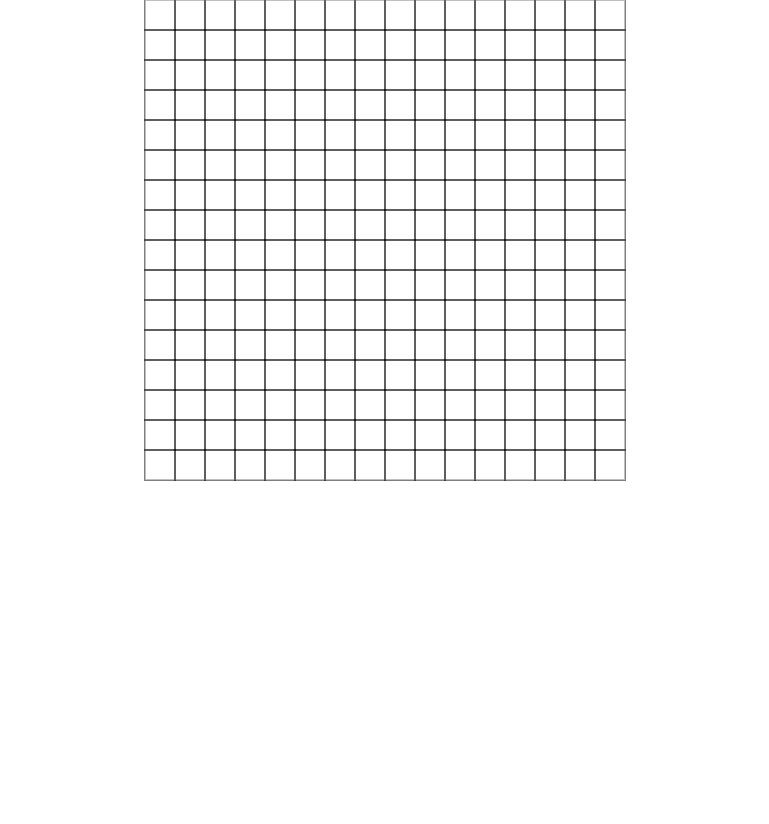
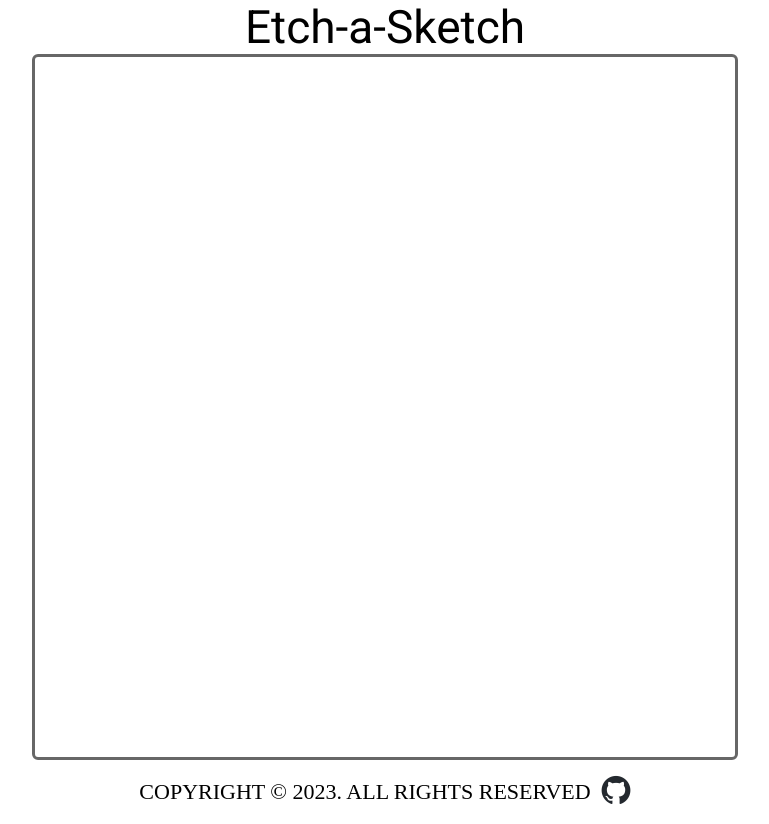
Before and after one commit to prabinbastakoti/Etch-a-Sketch, a plain HTML site: page index.html in a window 1280 px wide. Shown: the whole page, without its empty margins (255-1024 px from the left). Before the commit the page ends 800 px from the top, so only its background shows below. Drawn offline with Linux system fonts and the light colour scheme.

Commit message:
Fix Constant Sketch box size and footer added

```diff
--- a/index.html
+++ b/index.html
@@ -1,5 +1,6 @@
 <!DOCTYPE html>
 <html lang="en">
+
 <head>
     <meta charset="UTF-8">
     <meta http-equiv="X-UA-Compatible" content="IE=edge">
@@ -8,7 +9,23 @@
     <script src="script.js" defer></script>
     <title>Etch-a-Sketch</title>
 </head>
+
 <body>
-    <div class="container"></div>
+    <div class="heading">Etch-a-Sketch</div>
+    <div class="container">
+        <div class="grid">
+            <!-- Add through javascript -->
+        </div>
+    </div>
+    <footer>
+        <div class="footer">COPYRIGHT &copy; 2023. ALL RIGHTS RESERVED </div>
+        <div class="github-logo">
+            <a href="https://github.com/prabinbastakoti">
+                <img src="images/github-mark.png" alt="github-mark">
+            </a>
+        </div>
+    </footer>
+
 </body>
+
 </html>
--- a/script.js
+++ b/script.js
@@ -1,24 +1,31 @@
-let grid_container = document.querySelector('.container');
+let grid_container = document.querySelector('.grid');
 
-let row = 16;
-let column = 16;
+let size = 16;
+let height = 700 / size;
+let width = 700 / size;
 let color = "red";
 
-for (let i = 0; i < row; i++) {
+for (let i = 0; i < size; i++) {
 
     let container_row = document.createElement("div");
     container_row.className = "row";
 
 
-    for (let j = 0; j < column; j++) {
+    for (let j = 0; j < size; j++) {
 
         let divs = document.createElement("div");
         divs.className = "square";
+
+        // size of each individual square divs
+        divs.style.height = `${height}px`;
+        divs.style.width = `${width}px`;
+
         container_row.appendChild(divs);
 
     }
     grid_container.appendChild(container_row);
 }
+
 
 
 function changeColor(e) {
@@ -29,5 +36,4 @@ function changeColor(e) {
 
 
 }
-
 document.addEventListener('mouseover', changeColor);
--- a/style.css
+++ b/style.css
@@ -1,22 +1,56 @@
+@import url('https://fonts.googleapis.com/css2?family=Roboto&display=swap');
+
 * {
     padding: 0;
     margin: 0;
     box-sizing: border-box;
 }
 
-.container {
+body {
+    min-height: 100vh;
     display: flex;
     flex-direction: column;
     align-items: center;
+    justify-content: space-evenly;
 }
 
-.square {
-    height: 30px;
-    width: 30px;
-    border: 1px solid rgba(0, 0, 0, 0.25);
-    outline: 1px solid rgba(0, 0, 0, 0.5);
+.heading {
+    font-size: 46px;
+    font-family: 'Roboto', sans-serif;
+}
+
+
+.grid {
+    display: flex;
+    flex-direction: column;
+    align-items: center;
+    border: 3px solid rgba(0, 0, 0, 0.598);
+    border-radius: 6px;
 }
 
 .row {
     display: flex;
 }
+
+footer {
+    height: 8vh;
+    display: flex;
+    align-items: center;
+    justify-content: center;
+}
+
+.footer {
+    font-size: 22px;
+}
+
+.github-logo img{
+    height: 30px;
+    width: auto;
+    transition: rotate 0.5s;
+    padding-left: 10px;
+}
+
+.github-logo img:hover {
+    rotate: 360deg;
+    transform: scale(1.11);
+}
```
Also changed, not shown: images/github-mark.png (added).
